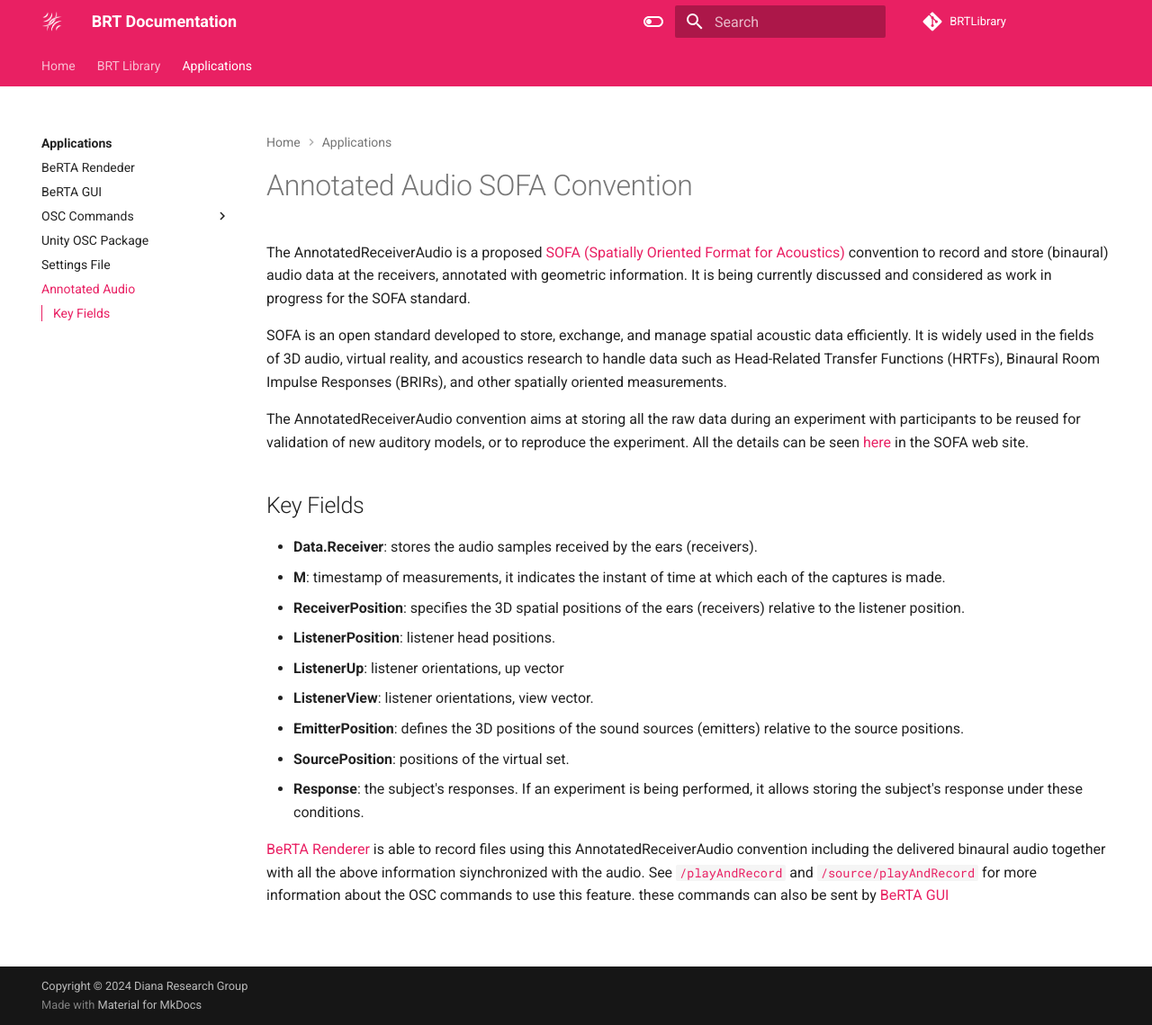
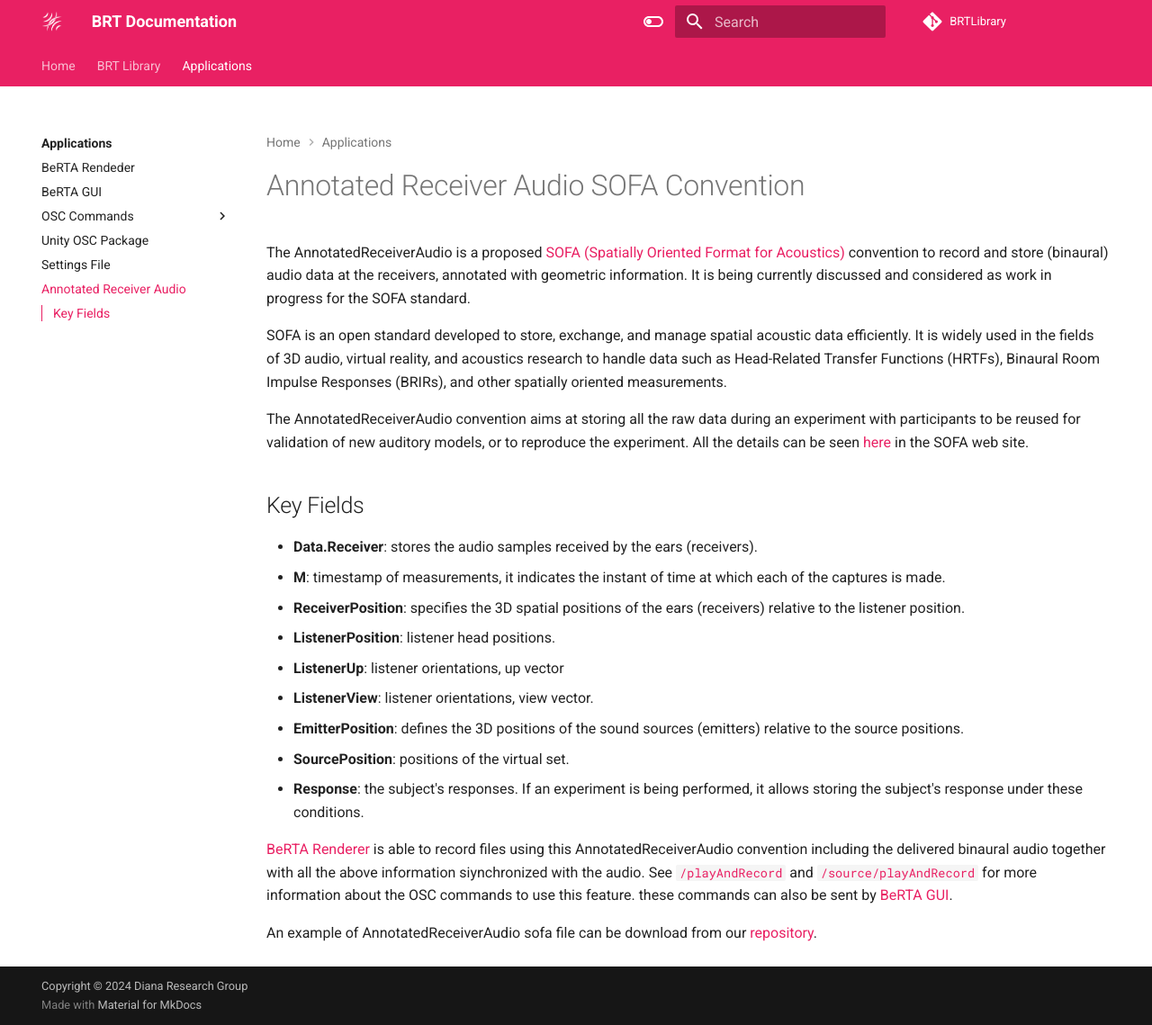
Before and after one commit to GrupoDiana/BRT-Documentation, an MkDocs documentation site: the page built from docs/applications/annotated-audio.md, in a window 1280 px wide and 1139 px high. Shown: the whole window at 90% size. Built offline with MkDocs 1.6.1 and Material for MkDocs 9.7.7, drawn with Linux system fonts in a browser that asks for light colours; comment, search, counter and statistics services are not loaded.

Commit message:
feat: add repository link

```diff
--- a/docs/applications/annotated-audio.md
+++ b/docs/applications/annotated-audio.md
@@ -1,4 +1,4 @@
-# Annotated Audio SOFA Convention
+# Annotated Receiver Audio SOFA Convention
 
 The AnnotatedReceiverAudio is a proposed <a href="https://www.sofaconventions.org/mediawiki/index.php/SOFA_(Spatially_Oriented_Format_for_Acoustics)" target="_blank">SOFA (Spatially Oriented Format for Acoustics)</a> convention to record and store (binaural) audio data at the receivers, annotated with geometric information. It is being currently discussed and considered as work in progress for the SOFA standard.
 
@@ -19,4 +19,6 @@ The AnnotatedReceiverAudio convention aims at storing all the raw data during an
 - **SourcePosition**: positions of the virtual set.
 - **Response**: the subject's responses. If an experiment is being performed, it allows storing the subject's response under these conditions.
 
-[BeRTA Renderer](berta-renderer/index.md) is able to record files using this AnnotatedReceiverAudio convention including the delivered binaural audio together with all the above information siynchronized with the audio. See [`/playAndRecord`](/BRT-Documentation/osc/overall#playandrecord) and [`/source/playAndRecord`](/BRT-Documentation/osc/source#sourceplayandrecord) for more information about the OSC commands to use this feature. these commands can also be sent by [BeRTA GUI](berta-gui.md)
+[BeRTA Renderer](berta-renderer/index.md) is able to record files using this AnnotatedReceiverAudio convention including the delivered binaural audio together with all the above information siynchronized with the audio. See [`/playAndRecord`](/BRT-Documentation/osc/overall#playandrecord) and [`/source/playAndRecord`](/BRT-Documentation/osc/source#sourceplayandrecord) for more information about the OSC commands to use this feature. these commands can also be sent by [BeRTA GUI](berta-gui.md).
+
+An example of AnnotatedReceiverAudio sofa file can be download from our [repository](https://github.com/GrupoDiana/BRTLibrary/releases).
--- a/mkdocs.yml
+++ b/mkdocs.yml
@@ -129,7 +129,7 @@ nav:
       - Binaural Filter commands: osc/binaural-filter.md
     - Unity OSC Package: applications/unity-osc-package.md
     - Settings File: applications/settingsFile.md
-    - Annotated Audio: applications/annotated-audio.md
+    - Annotated Receiver Audio: applications/annotated-audio.md
   #- Examples:
    # - Code blocks: example-code.md
    # - Icons: example-emoji.md
```
